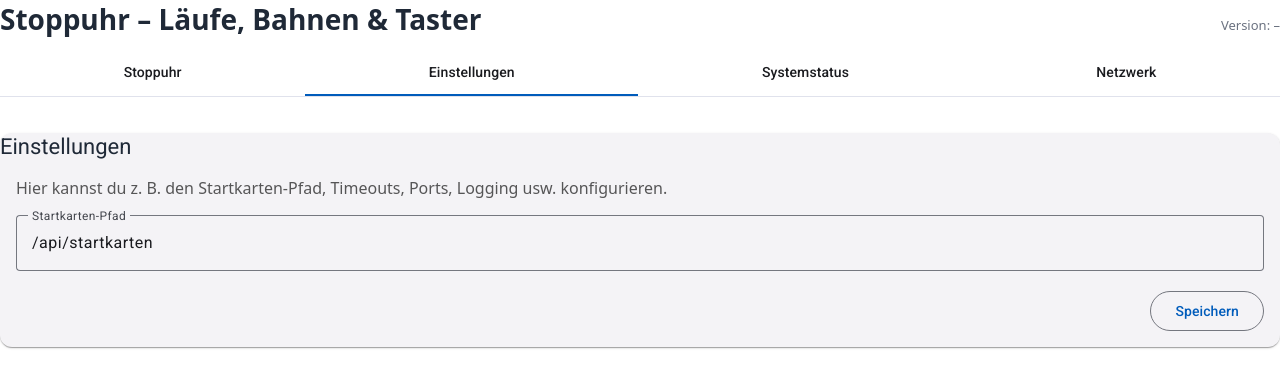
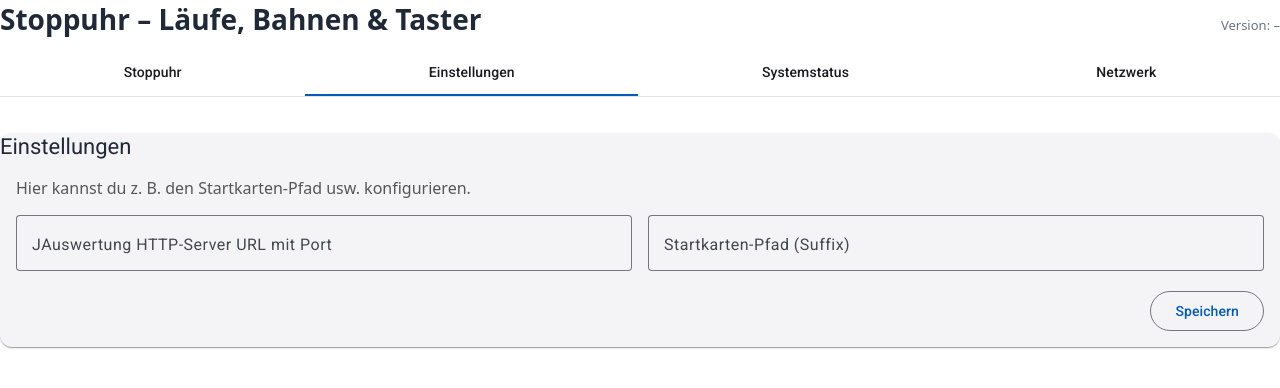
Before and after one commit to andreasschoeler93/Stoppuhr, an Angular app in the folder stoppuhr-ui/: page /einstellungen in a window 1280 px wide. Shown: the top 388 px of the page. Built offline with nearby package versions, Linux system fonts and the light colour scheme; no server answers.

Commit message:
feat: Integration von JAuswertung-Einstellungen im Einstellungen-Tab mit dynamischem Laden, persistentem Speichern und UI-Anpassungen

```diff
--- a/stoppuhr-ui/src/app/services/status.service.ts
+++ b/stoppuhr-ui/src/app/services/status.service.ts
@@ -37,6 +37,11 @@ export interface NetworkStatus {
   interfaces: { [key: string]: NetworkInterfaceInfo };
 }
 
+export interface Settings {
+  startcards_base_url: string;
+  startcards_suffix: string;
+}
+
 @Injectable({
   providedIn: 'root'
 })
@@ -50,4 +55,12 @@ export class StatusService {
   public networkStatusResource = rxResource({
     loader: () => this.http.get<NetworkStatus>('/api/network-status')
   });
+
+  public settingsResource = rxResource({
+    loader: () => this.http.get<Settings>('/api/settings')
+  });
+
+  updateSettings(settings: Settings) {
+    return this.http.post<Settings>('/api/settings', settings);
+  }
 }
--- a/stoppuhr-ui/src/app/tabs/einstellungen/einstellungen.component.html
+++ b/stoppuhr-ui/src/app/tabs/einstellungen/einstellungen.component.html
@@ -3,16 +3,23 @@
     <mat-card-title>Einstellungen</mat-card-title>
         <mat-card-content>
           <p class="muted">
-        Hier kannst du z. B. den Startkarten-Pfad, Timeouts, Ports, Logging usw. konfigurieren.
+            Hier kannst du z. B. den Startkarten-Pfad usw. konfigurieren.
           </p>
 
+          <div class="input-row">
             <mat-form-field appearance="outline" class="w-100">
-        <mat-label>Startkarten-Pfad</mat-label>
-        <input matInput [(ngModel)]="startkartenPfad" />
+              <mat-label>JAuswertung HTTP-Server URL mit Port</mat-label>
+              <input matInput [(ngModel)]="settings.startcards_base_url" placeholder="z.B. 192.168.1.10" />
             </mat-form-field>
 
+            <mat-form-field appearance="outline" class="w-100">
+              <mat-label>Startkarten-Pfad (Suffix)</mat-label>
+              <input matInput [(ngModel)]="settings.startcards_suffix" />
+            </mat-form-field>
+          </div>
+
           <div class="actions">
-        <button mat-stroked-button color="primary">Speichern</button>
+            <button mat-stroked-button color="primary" (click)="save()">Speichern</button>
           </div>
         </mat-card-content>
   </mat-card>
--- a/stoppuhr-ui/src/app/tabs/einstellungen/einstellungen.component.scss
+++ b/stoppuhr-ui/src/app/tabs/einstellungen/einstellungen.component.scss
@@ -14,3 +14,16 @@
   display: flex;
   justify-content: flex-end;
 }
+
+
+.input-row {
+  display: flex;
+  gap: 16px;
+  width: 100%;
+
+  // On small screens, stack them vertically again
+  @media (max-width: 600px) {
+    flex-direction: column;
+    gap: 0;
+  }
+}
--- a/stoppuhr-ui/src/app/tabs/einstellungen/einstellungen.component.ts
+++ b/stoppuhr-ui/src/app/tabs/einstellungen/einstellungen.component.ts
@@ -1,9 +1,10 @@
-import {Component} from '@angular/core';
+import {Component, effect, inject} from '@angular/core';
 import {MatInputModule} from '@angular/material/input';
 import {MatCardModule} from '@angular/material/card';
 import {FormsModule} from '@angular/forms';
 import {MatFormFieldModule} from '@angular/material/form-field';
 import {MatButtonModule} from '@angular/material/button';
+import {StatusService} from '../../services/status.service';
 
 @Component({
   selector: 'app-einstellungen',
@@ -13,5 +14,26 @@ import {MatButtonModule} from '@angular/material/button';
   styleUrl: './einstellungen.component.scss'
 })
 export class EinstellungenComponent {
-  startkartenPfad = '/api/startkarten';
+  private statusService = inject(StatusService);
+
+  settings = {
+    startcards_base_url: '',
+    startcards_suffix: ''
+  };
+
+  constructor() {
+    effect(() => {
+      const remoteSettings = this.statusService.settingsResource.value();
+      if (remoteSettings) {
+        this.settings = { ...remoteSettings };
+      }
+    });
+  }
+
+  save() {
+    this.statusService.updateSettings(this.settings).subscribe(() => {
+      this.statusService.settingsResource.reload();
+    });
+  }
+
 }
```
Lines whose indentation alone changed are shown as unchanged.
